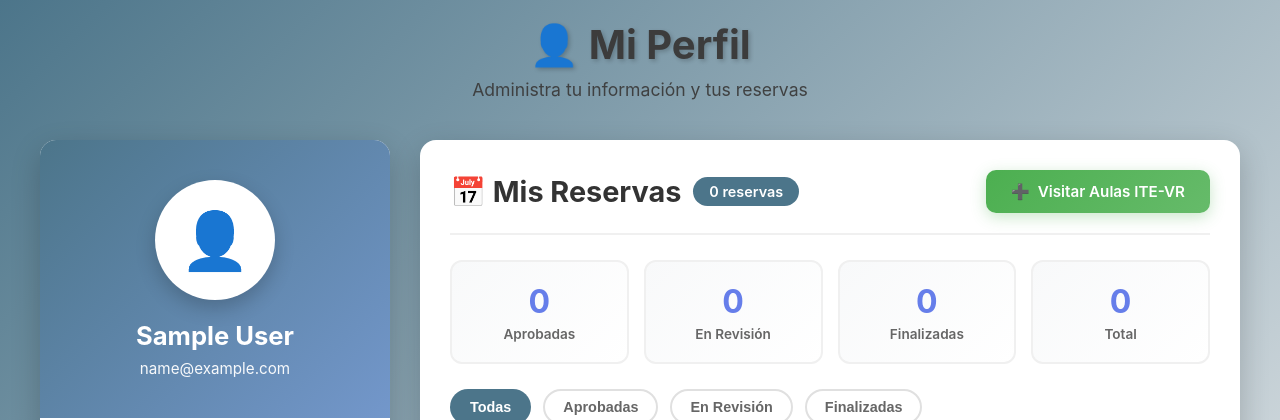
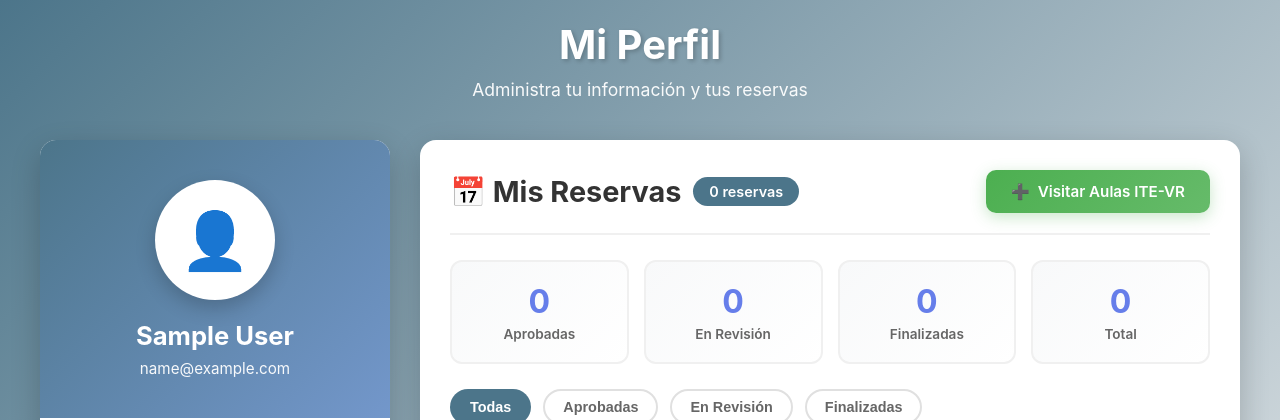
Before and after one commit to Edmartinez28/agendamiento-aulas, a Django app: page /perfil/ in a window 1280 px wide. Shown: the top 420 px of the page. Run offline with Django 5.2, Linux system fonts and the light colour scheme; the visitor is signed in with stand-in values (Sample User, id 1); data that the repository does not hold is empty.

Commit message:
Titles font color parametric

```diff
--- a/cuentas/templates/perfil.html
+++ b/cuentas/templates/perfil.html
@@ -25,7 +25,7 @@
 
         .header {
             text-align: center;
-            color: #3C3C3C;
+            color: {{ titulos|default:"#FFFFFF" }};
             margin-bottom: 40px;
         }
 
@@ -647,7 +647,7 @@
 <body>
     <div class="container">
         <div class="header">
-            <h1>👤 Mi Perfil</h1>
+            <h1>Mi Perfil</h1>
             <p>Administra tu información y tus reservas</p>
         </div>
 
--- a/cuentas/views.py
+++ b/cuentas/views.py
@@ -8,6 +8,10 @@ from django.contrib.auth.decorators import login_required
 # Inicio de parametrizaciones de color base
 def get_fondo_valor(default="#4C758A"):
     p = Parametro.objects.filter(etiqueta="fondo").first()
+    return p.valor if p else default
+
+def get_letra_titulos(default="#FFFFFF"):
+    p = Parametro.objects.filter(etiqueta="colortitulos").first()
     return p.valor if p else default
 
 def home(request):
@@ -22,6 +26,7 @@ def mostrarperfil(request):
         "usuario": usuario,
         "reservas": reservas,
         "fondo":get_fondo_valor,
+        "titulos":get_letra_titulos,
     }
 
     return render(request, "perfil.html", contexto)
--- a/gestion/templates/correos_pendientes_agrupados.html
+++ b/gestion/templates/correos_pendientes_agrupados.html
@@ -25,7 +25,7 @@
 
         .page-header {
             text-align: center;
-            color: white;
+            color: {{ titulos|default:"#FFFFFF" }};
             margin-bottom: 40px;
         }
 
--- a/gestion/templates/horariolaboratorio.html
+++ b/gestion/templates/horariolaboratorio.html
@@ -31,7 +31,7 @@
             position: relative;
             text-align: center;
             padding: 10px 40px;
-            color: #3C3C3C;
+            color: {{ titulos|default:"#FFFFFF" }};
             margin-bottom: 30px;
         }
 
--- a/gestion/templates/listadolaboratorios.html
+++ b/gestion/templates/listadolaboratorios.html
@@ -29,7 +29,7 @@
             position: relative;
             text-align: center;
             padding: 10px 40px;
-            color: #3C3C3C;
+            color: {{ titulos|default:"#FFFFFF" }};
             margin-bottom: 30px;
         }
 
--- a/gestion/templates/listadoreservas.html
+++ b/gestion/templates/listadoreservas.html
@@ -29,7 +29,7 @@
             position: relative;
             text-align: center;
             padding: 10px 40px;
-            color: #3C3C3C;
+            color: {{ titulos|default:"#FFFFFF" }};
             margin-bottom: 30px;
         }
 
--- a/reservas/templates/reservasestaciones.html
+++ b/reservas/templates/reservasestaciones.html
@@ -34,7 +34,7 @@
             position: relative;
             text-align: center;
             padding: 10px 40px;
-            color: #3C3C3C;
+            color: {{ titulos|default:"#FFFFFF" }};
             margin-bottom: 30px;
         }
 
--- a/reservas/templates/reservaslaboratorios.html
+++ b/reservas/templates/reservaslaboratorios.html
@@ -34,7 +34,7 @@
             position: relative;
             text-align: center;
             padding: 10px 40px;
-            color: #3C3C3C;
+            color: {{ titulos|default:"#FFFFFF" }};
             margin-bottom: 30px;
         }
 
--- a/reservas/views.py
+++ b/reservas/views.py
@@ -16,6 +16,10 @@ from django.db import transaction
 # Inicio de parametrizaciones de color base
 def get_fondo_valor(default="#4C758A"):
     p = Parametro.objects.filter(etiqueta="fondo").first()
+    return p.valor if p else default
+
+def get_letra_titulos(default="#FFFFFF"):
+    p = Parametro.objects.filter(etiqueta="colortitulos").first()
     return p.valor if p else default
 
 def reservaslaboratorios(request, id_lab):
@@ -76,6 +80,7 @@ def reservaslaboratorios(request, id_lab):
         "reservas_json": reservas_data,
         "fondo":get_fondo_valor,
         "imagenes":imagenes,
+        "titulos":get_letra_titulos,
     }
     return render(request, "reservaslaboratorios.html", contexto)
 
@@ -189,6 +194,7 @@ def reservasestaciones(request, id_lab):
         "habilitadas_json": habilitadas_data,
         "fondo":get_fondo_valor,
         "imagenes":imagenes,
+        "titulos":get_letra_titulos,
     }
 
     return render(request, "reservasestaciones.html", contexto)
```
Also changed, not shown: gestion/views.py (+9 -1 lines).
